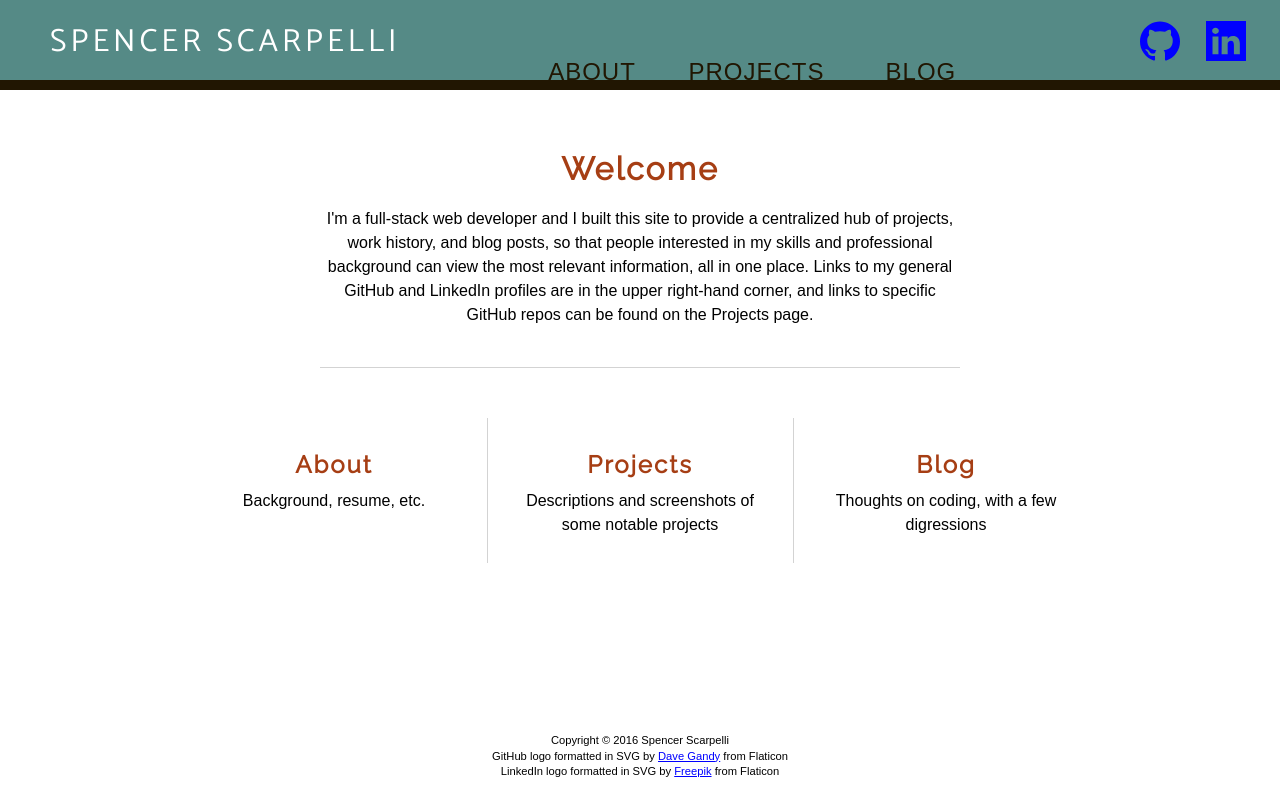
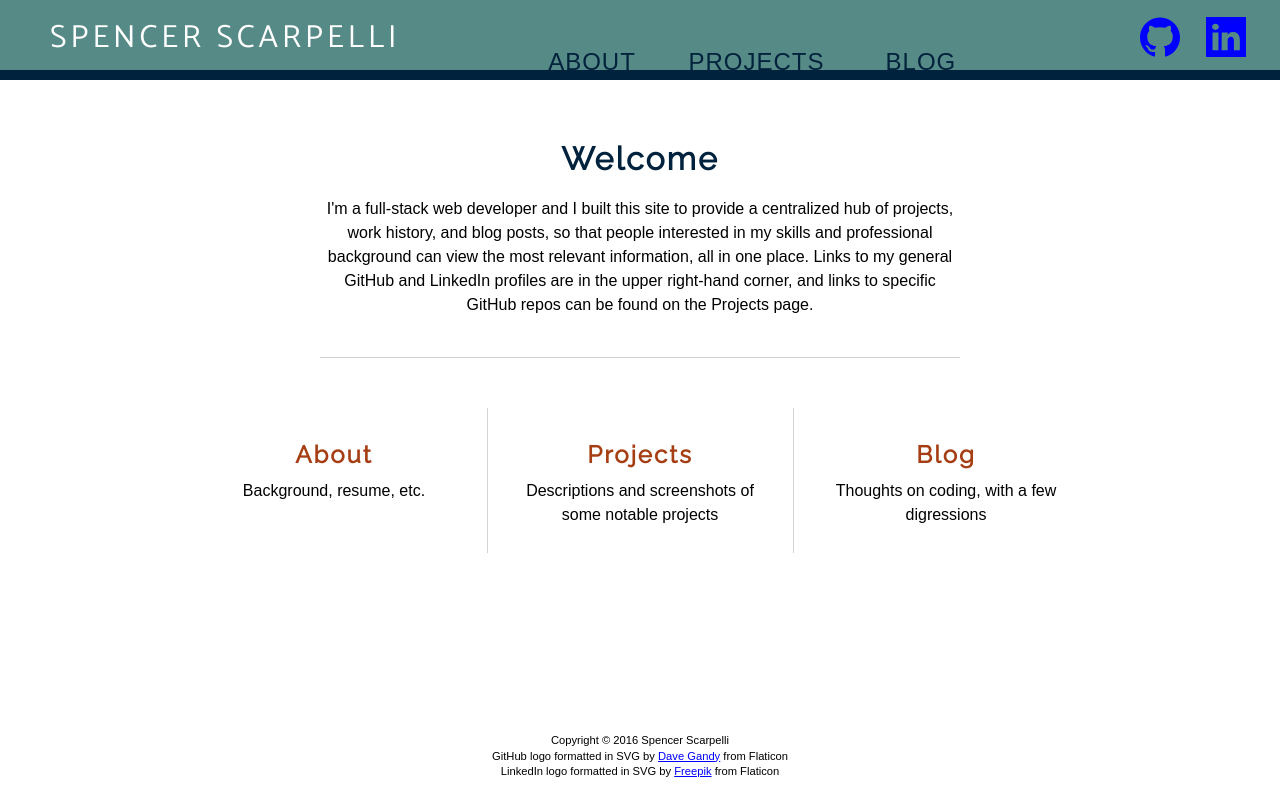
Before and after one commit to spencerscarpelli/spencer-scarpelli, an Angular app: page / in a window 1280 px wide. Built offline with nearby package versions, Linux system fonts and the light colour scheme.

Commit message:
make banner shorter

```diff
--- a/src/app/home/home.component.html
+++ b/src/app/home/home.component.html
@@ -1,4 +1,4 @@
-<h1 class="text2">Welcome</h1>
+<h1 class="text3">Welcome</h1>
 <div class="intro-section">
   <p>
     I'm a full-stack web developer and I built this site to provide a centralized hub of projects, work history, and blog posts, so that people interested in my skills and professional background can view the most relevant information, all in one place. Links to my general GitHub and LinkedIn profiles are in the upper right-hand corner, and links to specific GitHub repos can be found on the Projects page.
--- a/src/styles.css
+++ b/src/styles.css
@@ -26,7 +26,7 @@ h4 {
 }
 
 .banner {
-  height: 80px;
+  height: 70px;
   width: 100%;
   /*background-color: #290E00;*/
 }
@@ -44,7 +44,7 @@ h4 {
   color: white;
   font-size: 2rem;
   letter-spacing: 4px;
-  line-height: 2.5;
+  line-height: 2.3;
   margin-left: 50px;
 }
 
@@ -53,13 +53,12 @@ h4 {
 }
 
 .banner-nav {
-  height: 80px;
   display: inline-block;
   margin-left: 40%;
 }
 
 .banner-nav-tab {
-  height: 80px;
+  height: 70px;
   width: 10rem;
   text-align: center;
   letter-spacing: 1px;
@@ -67,11 +66,12 @@ h4 {
   font-size: 1.5rem;
   /*color: #00DF7F;*/
   transition: background-color 0.1s ease;
-  line-height: 6;
+  line-height: 5.2;
 }
 
 .banner-nav-tab:hover {
   background-color: #5A918D;
+  color: #001221;
   transition: background-color 0.1s ease;
 }
 
@@ -86,7 +86,7 @@ h4 {
   height: 80px;
   margin-right: .7rem;
   display: inline-block;
-  line-height: 7;
+  line-height: 6.5;
 }
 
 .svg-box {
@@ -96,9 +96,9 @@ h4 {
 
 footer {
   width: 100%;
+  margin-top: 40px;
   position: absolute;
   bottom: 20px;
-  margin-top: 40px;
   font-size: .7rem;
   text-align: center;
 }
@@ -116,7 +116,7 @@ footer > p {
 }
 
 .text3 {
-  color: #211602;
+  color: #00223D;
 }
 
 .bg1 {
@@ -128,5 +128,5 @@ footer > p {
 }
 
 .bg3 {
-  background-color: #211602;
+  background-color: #00223D;
 }
```
